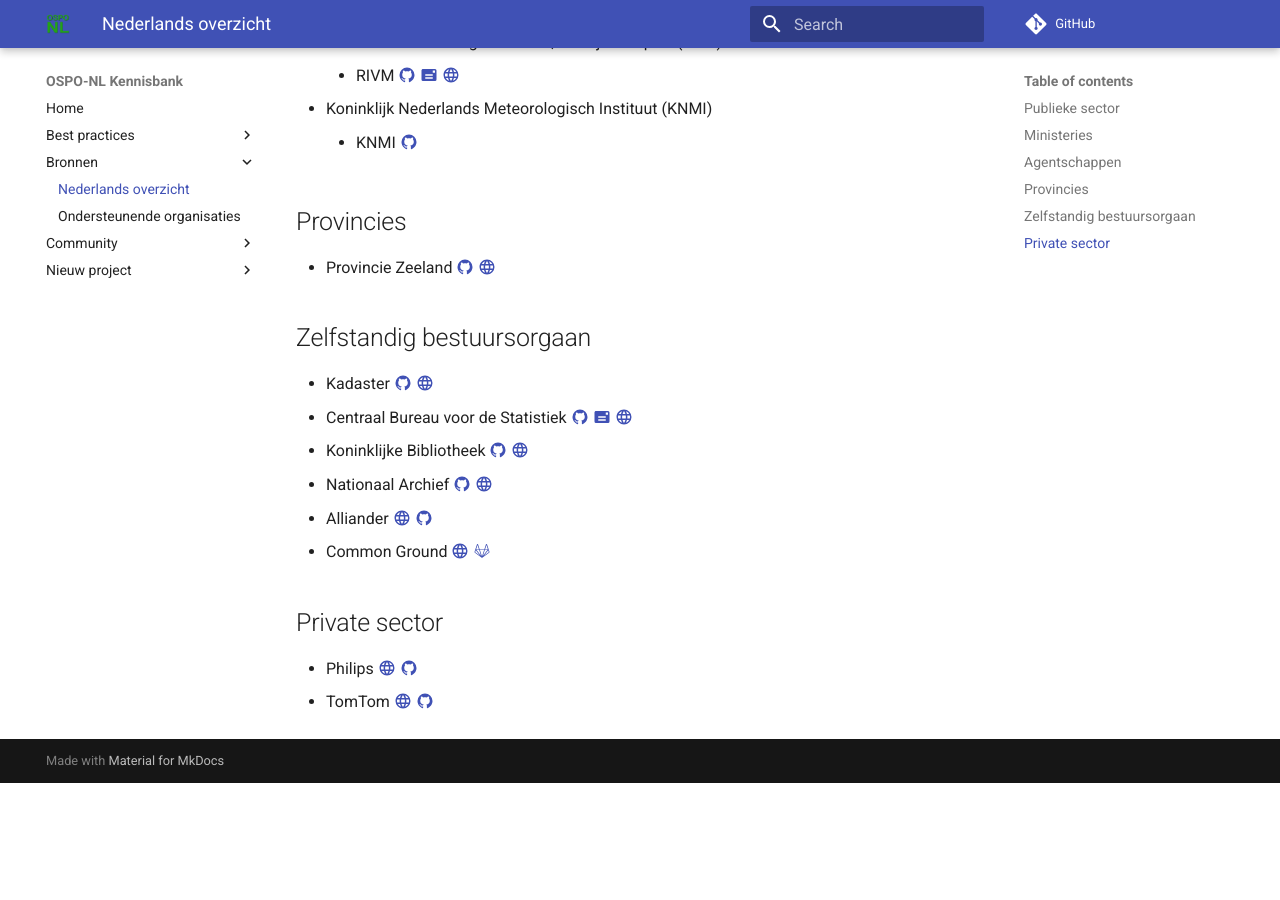
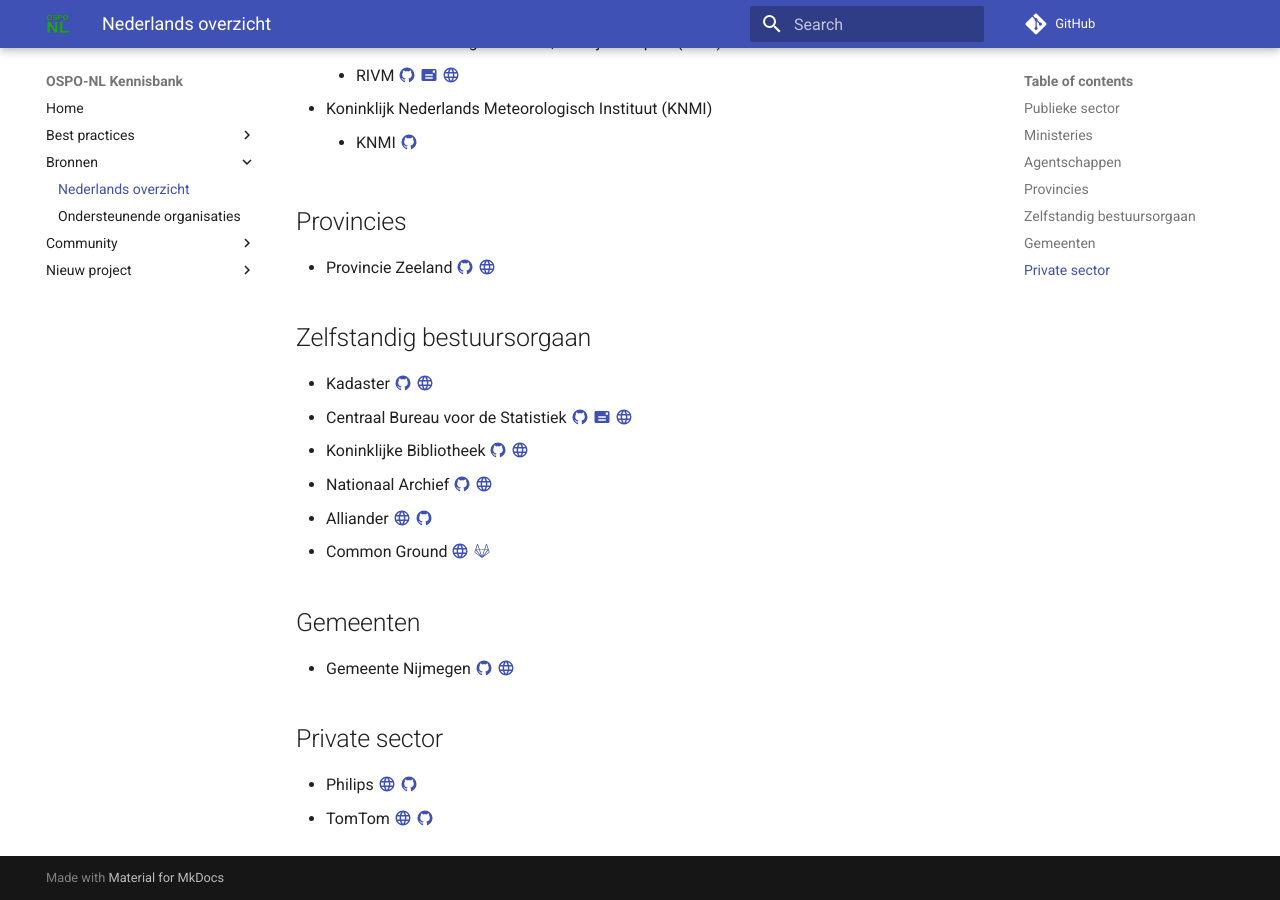
Before and after one commit to ospo-nl/kennisbank, an MkDocs documentation site: the page built from docs/bronnen/nederlands-overzicht.md, in a window 1280 px wide and 900 px high, scrolled down 1524 px. Built offline with MkDocs 1.6.1 and Material for MkDocs 9.7.7, drawn with Linux system fonts in a browser that asks for light colours; comment, search, counter and statistics services are not loaded; before the commit the page ends 2307 px from its top, so only the background shows below that.

Commit message:
Nijmegen toegevoegd aan overzicht (#80)

```diff
--- a/docs/bronnen/nederlands-overzicht.md
+++ b/docs/bronnen/nederlands-overzicht.md
@@ -76,6 +76,10 @@
 - Common Ground [:material-web:](https://commonground.nl/)
       [:material-gitlab:](https://gitlab.com/commonground/)
 
+## Gemeenten
+- Gemeente Nijmegen [:material-github:](https://github.com/GemeenteNijmegen/)
+      [:material-web:](https://www.nijmegen.nl)
+
 ## Private sector
 - Philips [:material-web:](https://www.philips.com/)
       [:material-github:](https://github.com/philips-software/)
```
